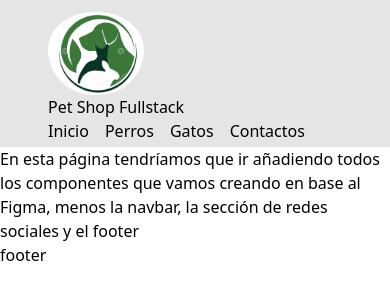
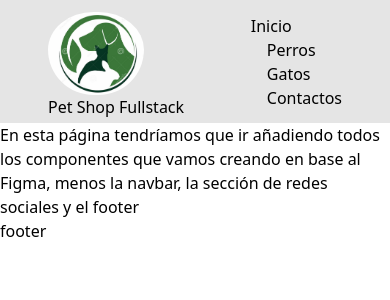
Before and after one commit to jdoors/WebProyect, a React (Create React App) app: page / in a window 390 px wide. Shown: the top 300 px of the page. Built offline with nearby package versions, Linux system fonts and the light colour scheme.

Commit message:
Sincronizado el ruteo de la navbar

```diff
--- a/src/components/navbar.js
+++ b/src/components/navbar.js
@@ -17,7 +17,7 @@
 
     <div>
 
-    <ul className='flex space-x-4 font-poppins'>
+    <ul className='flex flex-col md:flex-row space-x-4 font-poppins'>
       <li>
       <NavLink to="/home">Inicio</NavLink>
       </li>
```
Also changed, not shown: src/components/Rutas.js (+4 -4 lines).
